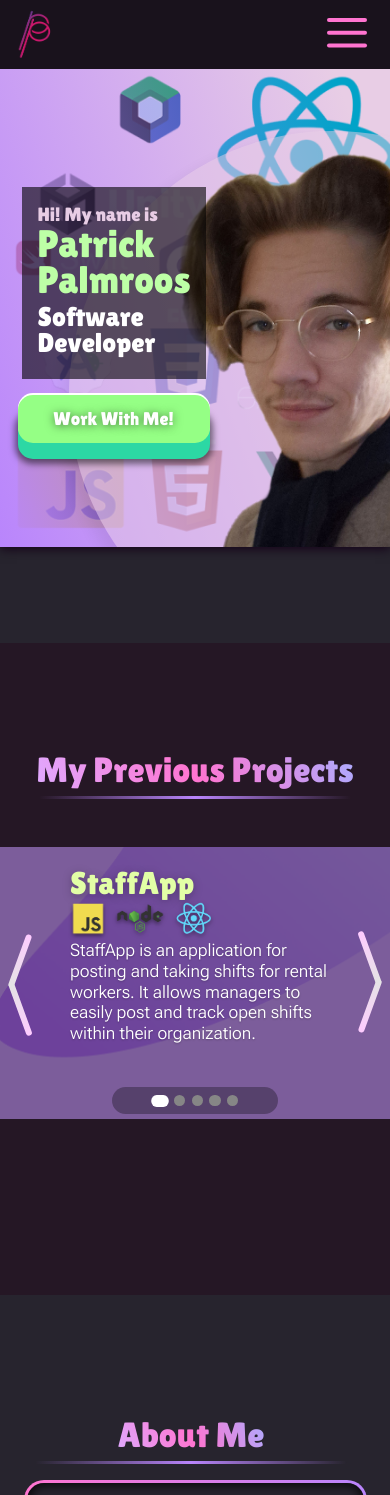
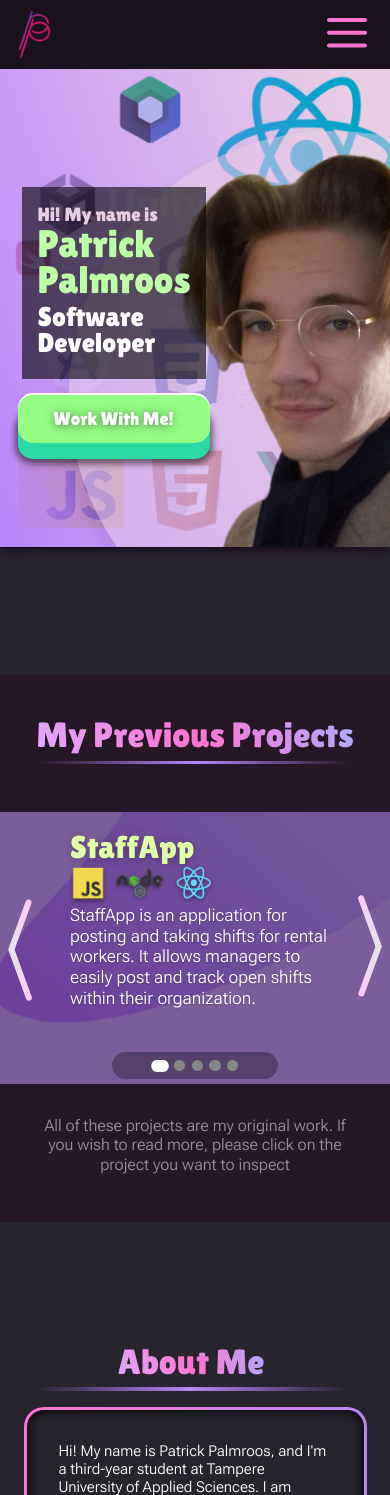
Before and after one commit to Patrick-Palmroos/Portfolio, a React (Vite) app: page / in a window 390 px wide. Shown: the top 1495 px of the page. Built offline with nearby package versions, Linux system fonts and the light colour scheme; grey boxes are pictures that could not be loaded.

Commit message:
Change: projects to have a little text when on mobile.

```diff
--- a/src/App.tsx
+++ b/src/App.tsx
@@ -64,9 +64,9 @@ function App() {
                   <Box
                     sx={{
                       backgroundColor: "#251725",
-                      paddingBottom: smallProjects ? "4rem" : "8rem",
-                      paddingTop: smallProjects ? "0rem" : "0.2rem",
-                      marginTop: "6rem",
+                      paddingBottom: smallProjects ? "4rem" : "3rem",
+                      paddingTop: smallProjects ? "0rem" : "0rem",
+                      marginTop: smallProjects ? "6rem" : "8rem",
                     }}
                   >
                     <Box marginTop={"4rem"}>
--- a/src/components/Projects/Projects.tsx
+++ b/src/components/Projects/Projects.tsx
@@ -1,4 +1,4 @@
-import { Stack, Box, Zoom, Slide } from "@mui/material";
+import { Stack, Box, Zoom, Slide, Typography } from "@mui/material";
 import ProjectJson from "../util/projects.json";
 import { Project } from "../util/Interfaces.ts";
 import ProjectBox from "../util/ProjectBox/ProjectBox";
@@ -10,8 +10,10 @@ import ScrollAnimation from "react-animate-on-scroll";
 import { useMediaQuery } from "react-responsive";
 import { Carousel } from "react-responsive-carousel";
 import "react-responsive-carousel/lib/styles/carousel.min.css";
+import { useLanguage } from "../util/languageContext.tsx";
 
 export default function Projects() {
+  const { language } = useLanguage();
   const isDesktop = useMediaQuery({ query: "(min-width: 1215px)" });
   const isMobile = useMediaQuery({ query: "(min-width: 940px)" });
   const isVeryTiny = useMediaQuery({ query: "(min-width: 550px)" });
@@ -350,6 +352,23 @@ export default function Projects() {
         <Box zIndex={5} paddingTop={isMobile ? 12 : isVeryTiny ? 2 : 0}>
           <PageBar page={pageId} pageCount={pageCount} />
         </Box>
+        {isVeryTiny ? null : (
+          <Typography
+            variant="h2"
+            sx={{
+              textAlign: "center",
+              fontSize: "1rem",
+              width: "80%",
+              marginTop: "-1rem !important",
+              color: "#9b8f9b",
+            }}
+          >
+            {language === "en"
+              ? "All of these projects are my original work. If you wish to read more, please click on the project you want to inspect"
+              : `Kaikki nämä projektit ovat alkuperäisiä töitäni. Voit painaa projektista
+            lukeaksesi lisää.`}
+          </Typography>
+        )}
       </Stack>
     </div>
   );
```
